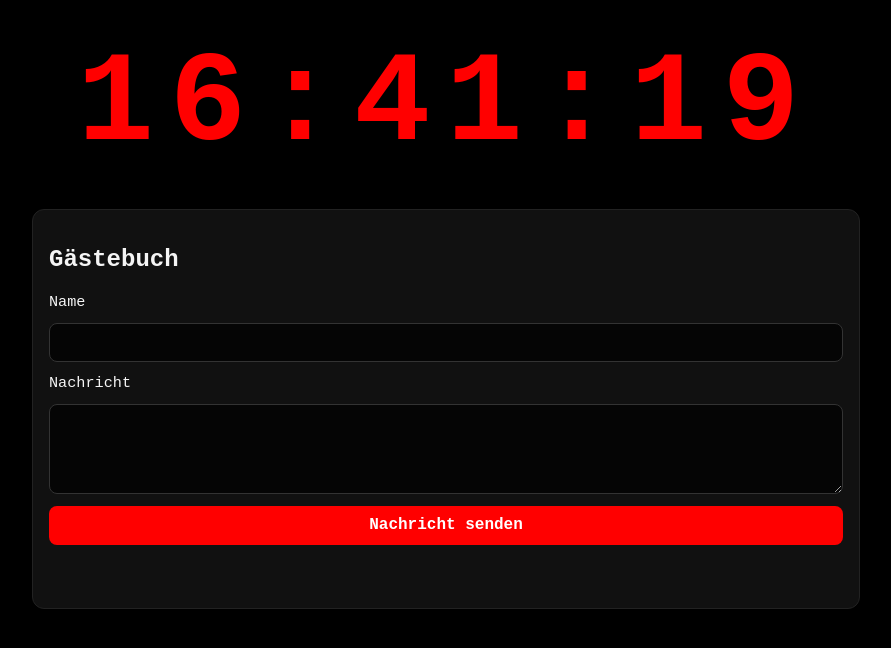
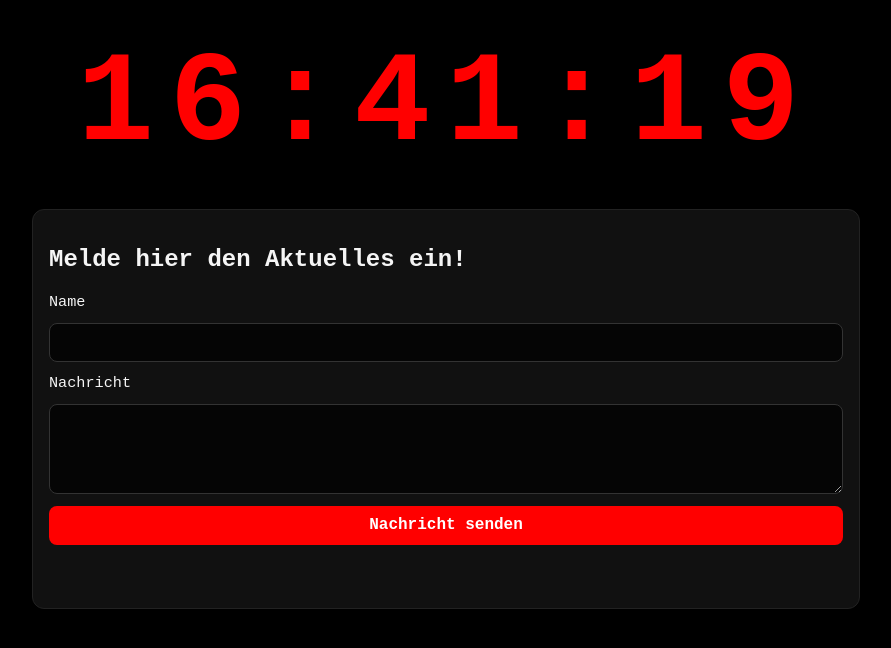
Before and after one commit to DezignDezire/AI-era-app, a plain HTML site: page index.html in a window 1280 px wide. Shown: the whole page, without its empty margins (194-1085 px from the left). Drawn offline with Linux system fonts and the light colour scheme; no server answers.

Commit message:
chore: rename guestbook label to requested wording
Co-authored-by: copilot-swe-agent[bot] <198982749+Copilot@users.noreply.github.com>

```diff
--- a/index.html
+++ b/index.html
@@ -3,7 +3,7 @@
   <head>
     <meta charset="UTF-8" />
     <meta name="viewport" content="width=device-width, initial-scale=1.0" />
-    <title>Digitale Uhr & Gästebuch</title>
+    <title>Digitale Uhr & Melde hier den Aktuelles ein!</title>
     <style>
       :root {
         color-scheme: dark;
@@ -131,7 +131,7 @@
       <div id="clock" aria-label="Uhrzeit"></div>
 
       <section class="panel" aria-labelledby="guestbook-heading">
-        <h1 id="guestbook-heading">Gästebuch</h1>
+        <h1 id="guestbook-heading">Melde hier den Aktuelles ein!</h1>
         <form id="message-form" novalidate>
           <label for="name">Name</label>
           <input id="name" name="name" maxlength="60" required />
```
Also changed, not shown: 1 other file.
